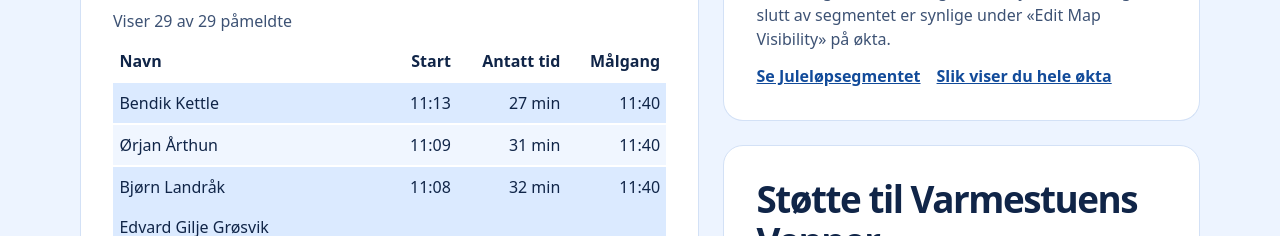
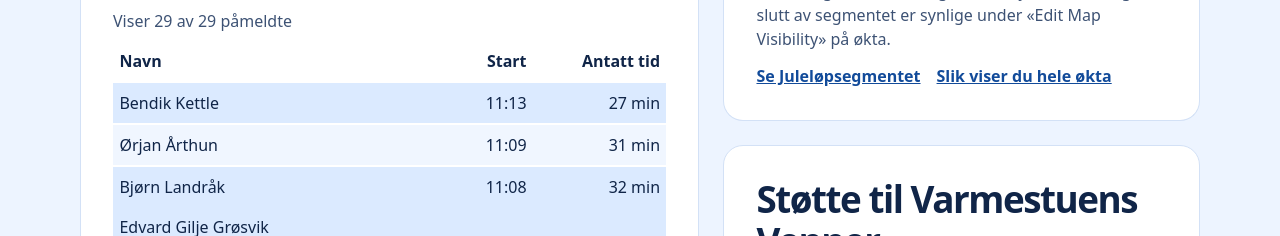
Before and after one commit to team-ryfylke/julelopet, a plain HTML site: page index.html in a window 1280 px wide. Shown: the part 716-952 px from the top of the page. Drawn offline with Linux system fonts and the light colour scheme.

Commit message:
Fjern målgangskolonnen

```diff
--- a/index.html
+++ b/index.html
@@ -76,7 +76,7 @@
       </div>
       <p id="count" class="note" role="status"></p>
       <table>
-        <thead><tr><th scope="col">Navn</th><th class="time" scope="col">Start</th><th class="time" scope="col">Antatt tid</th><th class="time" scope="col">Målgang</th></tr></thead>
+        <thead><tr><th scope="col">Navn</th><th class="time" scope="col">Start</th><th class="time" scope="col">Antatt tid</th></tr></thead>
         <tbody id="participants"></tbody>
       </table>
     </section>
--- a/report.js
+++ b/report.js
@@ -25,7 +25,6 @@ function renderReport(data) {
   const startTimes = [...new Set(sorted.map(person => person.start || 'ukjent'))];
   const colors = ['#dbeaff', '#f0f6ff'];
   const groupColors = new Map(startTimes.map((time, index) => [time, colors[index % colors.length]]));
-  const finish = '11:40';
   const finishMinutes = 11 * 60 + 40;
   for (const time of startTimes) {
     start.add(new Option(time === 'ukjent' ? 'Ikke oppgitt' : time, time));
@@ -47,7 +46,7 @@ function renderReport(data) {
       row.insertCell().textContent = person.name;
       const [hours, minutes] = (person.start || '').split(':').map(Number);
       const duration = finishMinutes - hours * 60 - minutes;
-      const times = [person.start || '–', duration > 0 ? `${duration} min` : '–', duration > 0 ? finish : '–'];
+      const times = [person.start || '–', duration > 0 ? `${duration} min` : '–'];
       for (const time of times) {
         const cell = row.insertCell();
         cell.className = 'time';
```
